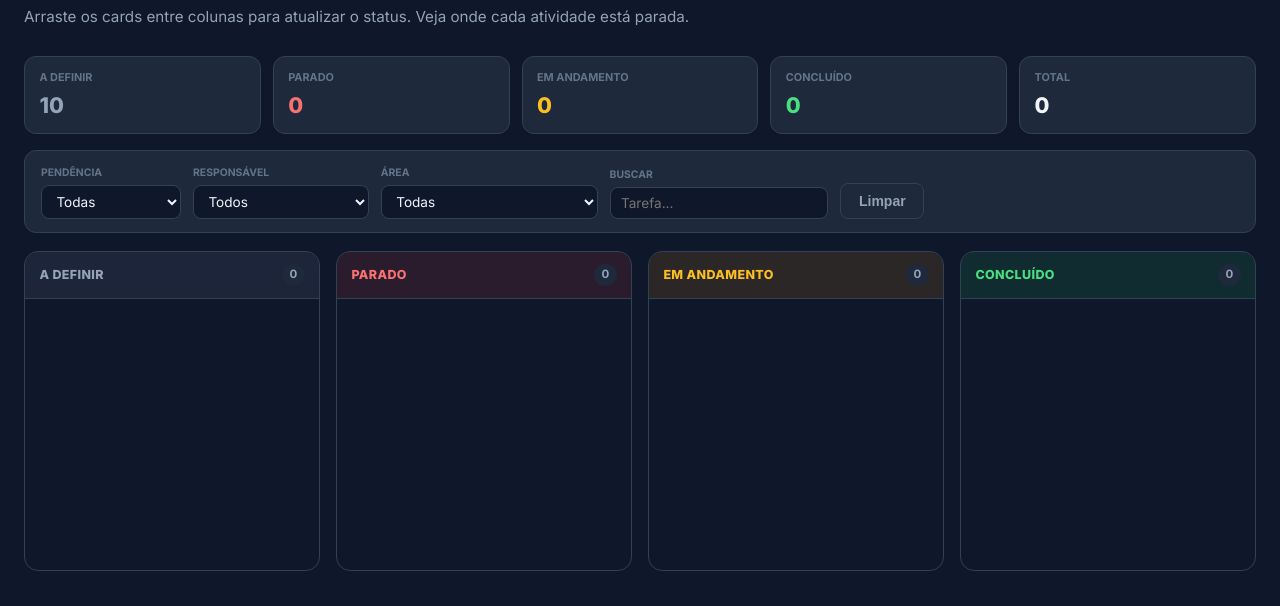
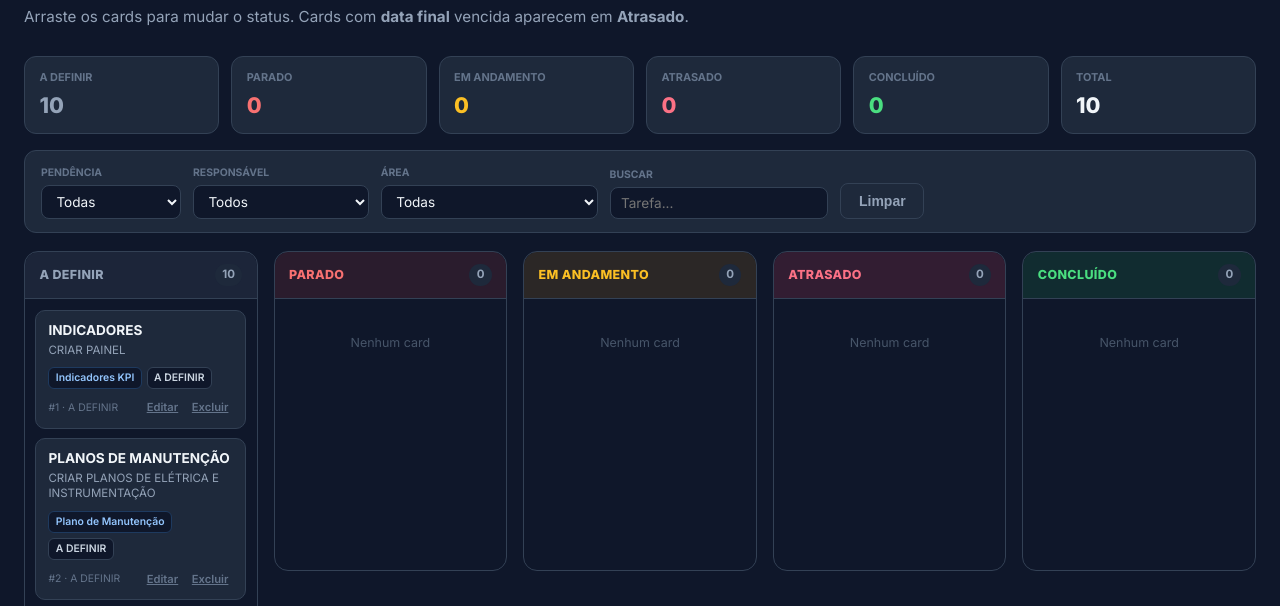
Before and after one commit to hayralde/ANP.G, a plain HTML site: page kanban2.html in a window 1280 px wide. Shown: the part 127-733 px from the top of the page. Drawn offline with Linux system fonts and the light colour scheme; no server answers.

Commit message:
Kanban ATRASADO + Admin2 datas início/fim + API previsao_inicio

```diff
--- a/kanban2.html
+++ b/kanban2.html
@@ -10,17 +10,17 @@
     .nav-links{display:flex;flex-wrap:wrap;align-items:center;gap:.25rem}
     .nav-sair{background:transparent;border:1px solid #475569;border-radius:8px;cursor:pointer;font-family:inherit;padding:.35rem .65rem}
     .nav-sair:hover{background:#ef4444;border-color:#ef4444;color:#fff!important}
-    .kb-summary{display:grid;grid-template-columns:repeat(auto-fit,minmax(120px,1fr));gap:.75rem;margin-bottom:1rem}
+    .kb-summary{display:grid;grid-template-columns:repeat(auto-fit,minmax(110px,1fr));gap:.75rem;margin-bottom:1rem}
     .kb-kpi{background:#1e293b;border:1px solid #334155;border-radius:12px;padding:.75rem .9rem}
     .kb-kpi .l{font-size:.68rem;text-transform:uppercase;color:#64748b;font-weight:700;margin-bottom:.2rem}
     .kb-kpi .v{font-size:1.35rem;font-weight:800;color:#f1f5f9}
-    .kb-kpi.parado .v{color:#f87171}.kb-kpi.andamento .v{color:#fbbf24}.kb-kpi.concluido .v{color:#4ade80}.kb-kpi.definir .v{color:#94a3b8}
+    .kb-kpi.parado .v{color:#f87171}.kb-kpi.andamento .v{color:#fbbf24}.kb-kpi.concluido .v{color:#4ade80}.kb-kpi.definir .v{color:#94a3b8}.kb-kpi.atrasado .v{color:#fb7185}
     .kb-filters{display:flex;flex-wrap:wrap;gap:.75rem;align-items:flex-end;margin-bottom:1.1rem;background:#1e293b;border:1px solid #334155;border-radius:12px;padding:.85rem 1rem}
     .kb-filters label{display:block;font-size:.65rem;text-transform:uppercase;color:#64748b;font-weight:700;margin-bottom:.25rem}
     .kb-filters select,.kb-filters input{background:#0f172a;border:1px solid #334155;border-radius:8px;color:#f1f5f9;padding:.45rem .65rem;font-size:.85rem;font-family:inherit;min-width:140px}
     .kb-status{font-size:.8rem;color:#64748b;margin-left:auto}.kb-status.ok{color:#22c55e}.kb-status.err{color:#ef4444}
-    .kb-board{display:grid;grid-template-columns:repeat(4,minmax(220px,1fr));gap:1rem;align-items:start;overflow-x:auto;padding-bottom:.5rem}
-    @media (max-width:1100px){.kb-board{grid-template-columns:repeat(2,minmax(240px,1fr))}}
+    .kb-board{display:grid;grid-template-columns:repeat(5,minmax(200px,1fr));gap:1rem;align-items:start;overflow-x:auto;padding-bottom:.5rem}
+    @media (max-width:1200px){.kb-board{grid-template-columns:repeat(3,minmax(220px,1fr))}}
     @media (max-width:640px){.kb-board{grid-template-columns:1fr}}
     .kb-col{background:#0f172a;border:1px solid #334155;border-radius:14px;min-height:320px;display:flex;flex-direction:column}
     .kb-col-head{padding:.75rem .9rem;border-bottom:1px solid #334155;display:flex;justify-content:space-between;align-items:center;gap:.5rem;border-radius:14px 14px 0 0}
@@ -28,18 +28,20 @@
     .kb-count{background:#1e293b;color:#94a3b8;font-size:.72rem;font-weight:700;padding:.15rem .45rem;border-radius:999px;min-width:1.4rem;text-align:center}
     .kb-col.definir .kb-col-head{background:rgba(100,116,139,.15)}.kb-col.parado .kb-col-head{background:rgba(239,68,68,.12)}
     .kb-col.andamento .kb-col-head{background:rgba(245,158,11,.12)}.kb-col.concluido .kb-col-head{background:rgba(34,197,94,.12)}
+    .kb-col.atrasado .kb-col-head{background:rgba(244,63,94,.15)}
     .kb-col.definir .kb-col-head h3{color:#94a3b8}.kb-col.parado .kb-col-head h3{color:#f87171}
-    .kb-col.andamento .kb-col-head h3{color:#fbbf24}.kb-col.concluido .kb-col-head h3{color:#4ade80}
+    .kb-col.andamento .kb-col-head h3{color:#fbbf24}.kb-col.concluido .kb-col-head h3{color:#4ade80}.kb-col.atrasado .kb-col-head h3{color:#fb7185}
     .kb-col-body{padding:.65rem;display:flex;flex-direction:column;gap:.55rem;flex:1;min-height:200px}
     .kb-col-body.drag-over{background:rgba(245,158,11,.08);outline:2px dashed #f59e0b;outline-offset:-4px;border-radius:0 0 12px 12px}
-    .kb-card{background:#1e293b;border:1px solid #334155;border-radius:10px;padding:.7rem .75rem;cursor:grab;transition:border-color .15s,box-shadow .15s,opacity .15s}
-    .kb-card:hover{border-color:#475569}.kb-card.dragging{opacity:.45;cursor:grabbing}
+    .kb-card{background:#1e293b;border:1px solid #334155;border-radius:10px;padding:.7rem .75rem;cursor:grab}
+    .kb-card:hover{border-color:#475569}.kb-card.dragging{opacity:.45;cursor:grabbing}.kb-card.overdue{border-color:rgba(244,63,94,.45)}
     .kb-card-title{font-size:.85rem;font-weight:700;color:#f1f5f9;line-height:1.3;margin:0 0 .2rem}
     .kb-card-sub{font-size:.72rem;color:#94a3b8;margin:0 0 .55rem;line-height:1.35}
     .kb-card-meta{display:flex;flex-wrap:wrap;gap:.3rem;align-items:center}
     .kb-chip{font-size:.65rem;font-weight:600;padding:.15rem .4rem;border-radius:6px;background:#0f172a;color:#cbd5e1;border:1px solid #334155}
     .kb-chip.pend{background:rgba(239,68,68,.12);border-color:rgba(239,68,68,.3);color:#fca5a5}
     .kb-chip.area{color:#93c5fd;border-color:#1e3a5f}.kb-chip.date{color:#fcd34d;border-color:#78350f}
+    .kb-chip.date.late{background:rgba(244,63,94,.15);border-color:rgba(244,63,94,.35);color:#fda4af}
     .kb-card-foot{display:flex;justify-content:space-between;align-items:center;margin-top:.55rem;gap:.4rem}
     .kb-card-id{font-size:.65rem;color:#64748b}
     .kb-card-actions{display:flex;gap:.25rem}
@@ -62,12 +64,13 @@
   <main class="container">
     <header class="page-header">
       <h1>Kanban — Projeto 2</h1>
-      <p>Arraste os cards entre colunas para atualizar o status. Veja onde cada atividade está parada.</p>
+      <p>Arraste os cards para mudar o status. Cards com <strong>data final</strong> vencida aparecem em <strong>Atrasado</strong>.</p>
     </header>
     <div class="kb-summary">
       <div class="kb-kpi definir"><div class="l">A definir</div><div class="v" id="kpi-definir">0</div></div>
       <div class="kb-kpi parado"><div class="l">Parado</div><div class="v" id="kpi-parado">0</div></div>
       <div class="kb-kpi andamento"><div class="l">Em andamento</div><div class="v" id="kpi-andamento">0</div></div>
+      <div class="kb-kpi atrasado"><div class="l">Atrasado</div><div class="v" id="kpi-atrasado">0</div></div>
       <div class="kb-kpi concluido"><div class="l">Concluído</div><div class="v" id="kpi-concluido">0</div></div>
       <div class="kb-kpi"><div class="l">Total</div><div class="v" id="kpi-total">0</div></div>
     </div>
@@ -92,6 +95,10 @@
         <div class="kb-col-head"><h3>Em andamento</h3><span class="kb-count" data-count>0</span></div>
         <div class="kb-col-body" data-drop></div>
       </div>
+      <div class="kb-col atrasado" data-status="ATRASADO">
+        <div class="kb-col-head"><h3>Atrasado</h3><span class="kb-count" data-count>0</span></div>
+        <div class="kb-col-body" data-drop></div>
+      </div>
       <div class="kb-col concluido" data-status="CONCLUIDO">
         <div class="kb-col-head"><h3>Concluído</h3><span class="kb-count" data-count>0</span></div>
         <div class="kb-col-body" data-drop></div>
```
